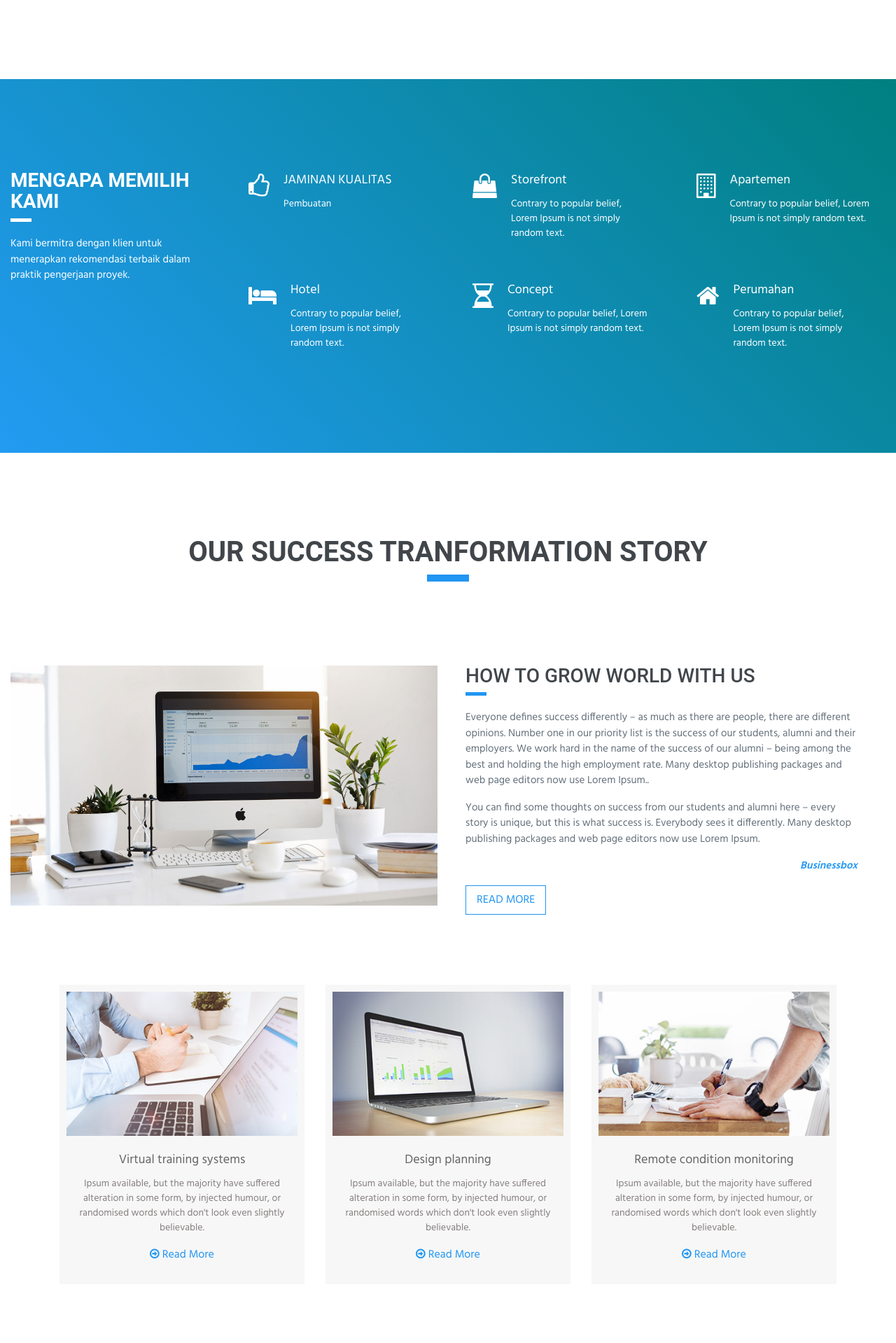
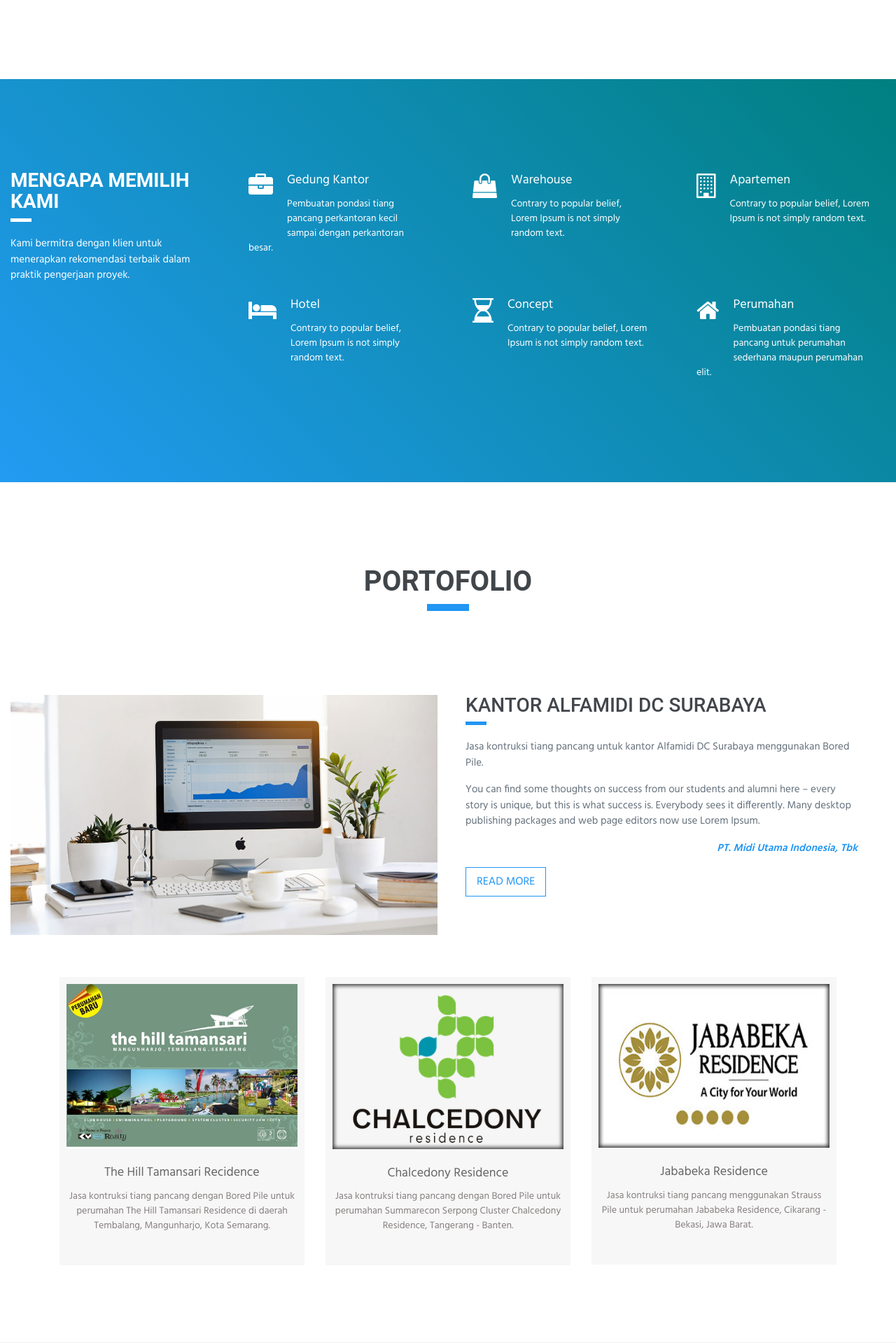
Before and after one commit to punamanr/berkahsantoso, a PHP site: page / in a window 1280 px wide. Shown: the part 1938-3857 px from the top of the page at 70% size. Run offline with PHP 8.4, Linux system fonts and the light colour scheme; data that the repository does not hold is empty.

Commit message:
edit picture service and hardcode portofolio

```diff
--- a/app/footer.php
+++ b/app/footer.php
@@ -73,7 +73,7 @@
                 <div class="row">
                     <div class="col-md-12">
                         <div id="footer-copyrights">
-                            <p>Copyrights &copy; 2017 All Rights Reserved by Businessbox. <a href="#">Privacy Policy</a> <a href="#">Terms of Services</a></p>
+                            <p>Copyrights &copy; 2018 All Rights Reserved by Berkah Santoso.</p>
                         </div>
                     </div>
                 </div>
--- a/index.php
+++ b/index.php
@@ -93,13 +93,13 @@ include 'config/configuration.php';
 
           while($row = mysqli_fetch_assoc($result)) {
           ?>
-          <div class="col-md-4 col-sm-6 desc-comp-offer wow fadeInUp" data-wow-delay="0.4s">
+          <div class="col-md-4 col-sm-6 desc-comp-offer wow fadeInUp" data-wow-delay="0.6s">
             <div class="desc-comp-offer-cont">
               <div class="thumbnail-blogs">
                   <div class="caption">
                     <i class="fa fa-chain"></i>
                   </div>
-                  <img src="admin/<?php echo $row['url_gambar'];?>" class="img-thumbnail rounded" alt="...">
+                  <img src="admin/<?php echo $row['url_gambar'];?>" class="img-thumbnail" alt="...">
               </div>
               <h3><?php echo $row['judul']; ?></h3>
               <p style="text-align: justify; text-indent: 0.3in;" class="desc"><?php echo $row['deskripsi'];?> </p>
@@ -152,15 +152,15 @@ include 'config/configuration.php';
             <div class="row">
               <div class="col-md-4  col-sm-6">
                 <div class="what-we-desc">
-                  <i class="fa fa-thumbs-o-up"></i>
-                  <h6>JAMINAN KUALITAS</h6>
-                  <p class="desc">Pembuatan  </p>
+                  <i class="fa fa-briefcase"></i>
+                  <h6>Gedung Kantor</h6>
+                  <p class="desc">Pembuatan pondasi tiang pancang perkantoran kecil sampai dengan perkantoran besar.  </p>
                 </div>
               </div>
               <div class="col-md-4  col-sm-6">
                 <div class="what-we-desc">
                   <i class="fa fa-shopping-bag"></i>
-                  <h6>Storefront</h6>
+                  <h6>Warehouse</h6>
                   <p class="desc">Contrary to popular belief, Lorem Ipsum is not simply random text. </p>
                 </div>
               </div>
@@ -189,7 +189,7 @@ include 'config/configuration.php';
                 <div class="what-we-desc">
                   <i class="fa fa-home"></i>
                   <h6>Perumahan</h6>
-                  <p class="desc">Contrary to popular belief, Lorem Ipsum is not simply random text. </p>
+                  <p class="desc">Pembuatan pondasi tiang pancang untuk perumahan sederhana maupun perumahan elit. </p>
                 </div>
               </div>
             </div>
@@ -205,7 +205,7 @@ include 'config/configuration.php';
         <div class="container">
           <div class="row title-bar">
             <div class="col-md-12">
-              <h1 class="wow fadeInUp">Our Success Tranformation Story</h1>
+              <h1 class="wow fadeInUp">Portofolio</h1>
               <div class="heading-border"></div>
             </div>
           </div>
@@ -219,11 +219,11 @@ include 'config/configuration.php';
             </div>
             <div class="col-md-6">
               <div class="story-desc">
-                <h3>How to grow world with Us</h3>
+                <h3>Kantor Alfamidi DC Surabaya</h3>
                 <div class="heading-border-light"></div>
-                <p>Everyone defines success differently – as much as there are people, there are different opinions. Number one in our priority list is the success of our students, alumni and their employers. We work hard in the name of the success of our alumni – being among the best and holding the high employment rate. Many desktop publishing packages and web page editors now use Lorem Ipsum.. </p>
+                <p>Jasa kontruksi tiang pancang untuk kantor Alfamidi DC Surabaya menggunakan Bored Pile.</p>
                 <p>You can find some thoughts on success from our students and alumni here – every story is unique, but this is what success is. Everybody sees it differently. Many desktop publishing packages and web page editors now use Lorem Ipsum.</p>
-                <p class="text-right" style="font-style: italic; font-weight: 700;"><a href="#">Businessbox</a></p>
+                <p class="text-right" style="font-style: italic; font-weight: 700;"><a href="#">PT. Midi Utama Indonesia, Tbk</a></p>
                 <div class="title-but"><button class="btn btn-general btn-green" role="button">Read More</button></div>
               </div>
             </div>
@@ -233,26 +233,24 @@ include 'config/configuration.php';
           <div class="row">
             <div class="col-md-4 col-sm-6 wow fadeInUp" data-wow-delay="0.1s">
               <div class="story-descb">
-                  <img src="img/news/news-10.jpg" class="img-fluid" alt="...">
-                  <h6>Virtual training systems</h6>
-                  <p>Ipsum available, but the majority have suffered alteration in some form, by injected humour, or randomised words which don't look even slightly believable.</p>
-                  <a href="#"><i class="fa fa-arrow-circle-o-right"></i> Read More</a>
+                  <img src="img/tamansari.jpg" class="img-fluid" alt="...">
+                  <h6>The Hill Tamansari Recidence</h6>
+                  <p>Jasa kontruksi tiang pancang dengan Bored Pile untuk perumahan The Hill Tamansari Residence di daerah Tembalang, Mangunharjo, Kota Semarang.</p>
+                  <!--a href="#"><i class="fa fa-arrow-circle-o-right"></i> Read More</a-->
               </div>
             </div>
             <div class="col-md-4 col-sm-6 wow fadeInUp" data-wow-delay="0.3s">
               <div class="story-descb">
-                  <img src="img/news/news-2.jpg" class="img-fluid" alt="...">
-                  <h6>Design planning</h6>
-                  <p>Ipsum available, but the majority have suffered alteration in some form, by injected humour, or randomised words which don't look even slightly believable.</p>
-                  <a href=""><i class="fa fa-arrow-circle-o-right"></i> Read More</a>
+                  <img src="img/chalcedony.jpg" class="img-fluid" alt="...">
+                  <h6>Chalcedony Residence</h6>
+                  <p>Jasa kontruksi tiang pancang dengan Bored Pile untuk perumahan Summarecon Serpong Cluster Chalcedony Residence, Tangerang - Banten.</p>
               </div>
             </div>
             <div class="col-md-4 col-sm-6 wow fadeInUp" data-wow-delay="0.5s">
               <div class="story-descb">
-                  <img src="img/news/news-8.jpg" class="img-fluid" alt="...">
-                  <h6>Remote condition monitoring</h6>
-                  <p>Ipsum available, but the majority have suffered alteration in some form, by injected humour, or randomised words which don't look even slightly believable.</p>
-                  <a href=""><i class="fa fa-arrow-circle-o-right"></i> Read More</a>
+                  <img src="img/jababeka.jpg" class="img-fluid" alt="...">
+                  <h6>Jababeka Residence</h6>
+                  <p>Jasa kontruksi tiang pancang menggunakan Strauss Pile untuk perumahan Jababeka Residence, Cikarang - Bekasi, Jawa Barat.</p>
               </div>
             </div>
           </div>
```
Also changed, not shown: admin/uploads/services/964c1586a17784dd30f0960dff4d0bbb.jpg, admin/uploads/services/997fdc573b8da3c6d7d55e6d8880fa21.jpg, img/chalcedony.jpg (added), img/jababeka.jpg (added), img/tamansari.jpg (added).
